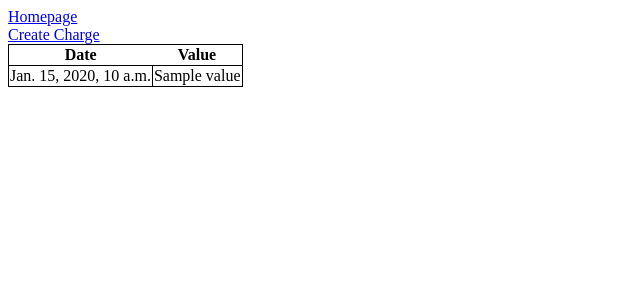
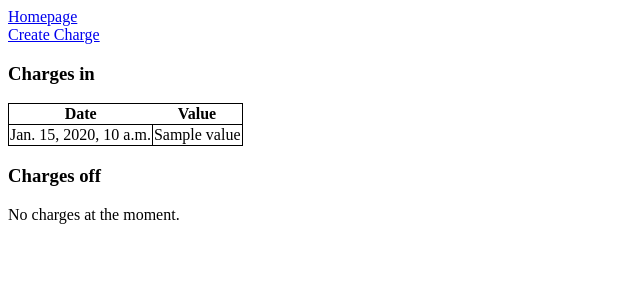
Before and after one commit to KarKarbI4/techoatom, a Django app: template myfinance/myfinance/finance/templates/finance/charges.html in a window 1280 px wide. Shown: the top 300 px of the page, without its empty margins (0-640 px from the left). Run offline with Django 3.2, Linux system fonts and the light colour scheme; the template is opened without the code that fills it: most values are stand-ins (such as "Sample title", 1, 10 or a date in 2020).

Commit message:
table added

```diff
--- a/myfinance/myfinance/finance/forms.py
+++ b/myfinance/myfinance/finance/forms.py
@@ -12,5 +12,5 @@ class ChargeForm(forms.Form):
         cleaned_data = super().clean()
         if cleaned_data.get('value') < 0 and \
         cleaned_data.get('date') > date.today():
-            self.add_error('date', 'Charge off are not supported for future days')
+            self.add_error('date', 'Charges off are not supported for future days. Please, try again.')
         return cleaned_data
--- a/myfinance/myfinance/finance/templates/finance/charges.html
+++ b/myfinance/myfinance/finance/templates/finance/charges.html
@@ -8,19 +8,10 @@
 <br>
 <a href='{% url 'charges:create_charge' %}'>Create Charge</a>
 
-<table>
-  <thead>
-      <th>Date</th>
-      <th>Value</th>
-  </thead>
-  <tbody>
-    {% for charge in charges_in %}
-      <tr>
-        <td>{{ charge.date }}</td>
-        <td>{{ charge.value }}</td>
-      </tr>
-    {% endfor %}
-  </tbody>
-</table>
+<h3>Charges in</h3>
+{% include "finance/charges_table.html" with charges=charges_in %}
+
+<h3>Charges off</h3>
+{% include "finance/charges_table.html" with charges=charges_off %}
 
 {% endblock %}
--- /dev/null
+++ b/myfinance/myfinance/finance/templates/finance/charges_table.html
@@ -0,0 +1,18 @@
+{% if charges %}
+  <table>
+    <thead>
+        <th>Date</th>
+        <th>Value</th>
+    </thead>
+    <tbody>
+      {% for charge in charges %}
+        <tr>
+          <td>{{ charge.date }}</td>
+          <td>{{ charge.value }}</td>
+        </tr>
+      {% endfor %}
+    </tbody>
+  </table>
+{% else %}
+  <p> No charges at the moment.
+{% endif %}
--- a/myfinance/myfinance/finance/templates/finance/create_charge.html
+++ b/myfinance/myfinance/finance/templates/finance/create_charge.html
@@ -5,13 +5,15 @@
 {% block content %}
 <a href='{% url 'charges:homepage' %}'>Homepage</a>
 <br>
+<a href='{% url 'charges:charges' %}'>My Charges</a>
+<br>
 
 {% if success %}
 <span>Charge created successfully</span>
 {% endif %}
 
 <form action="{% url 'charges:create_charge' %}" method="post">
-  {{ charge_form }}
+  {{ charge_form.as_p }}
   <button type="submit">Create</button>
 </form>
 
```
Also changed, not shown: myfinance/myfinance/finance/random_transactions.py (added, +17 -0 lines), myfinance/myfinance/finance/views.py (+12 -2 lines).
